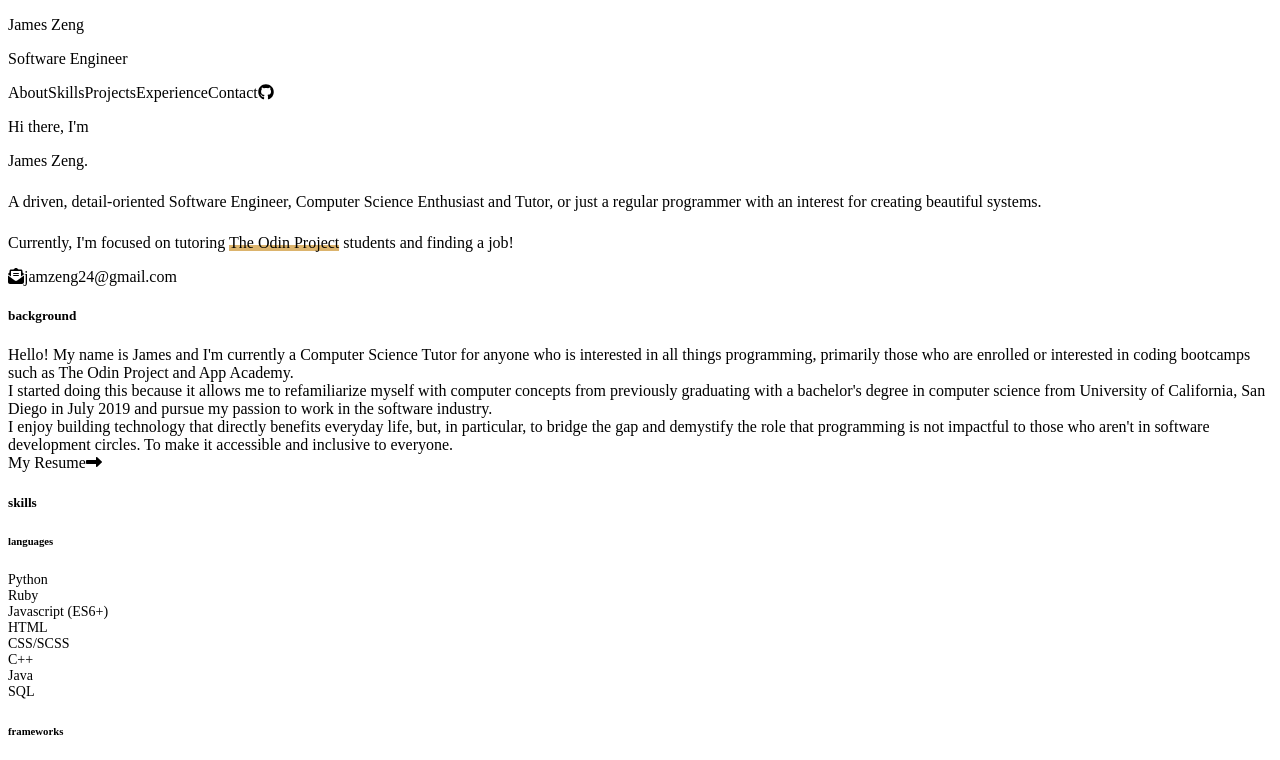
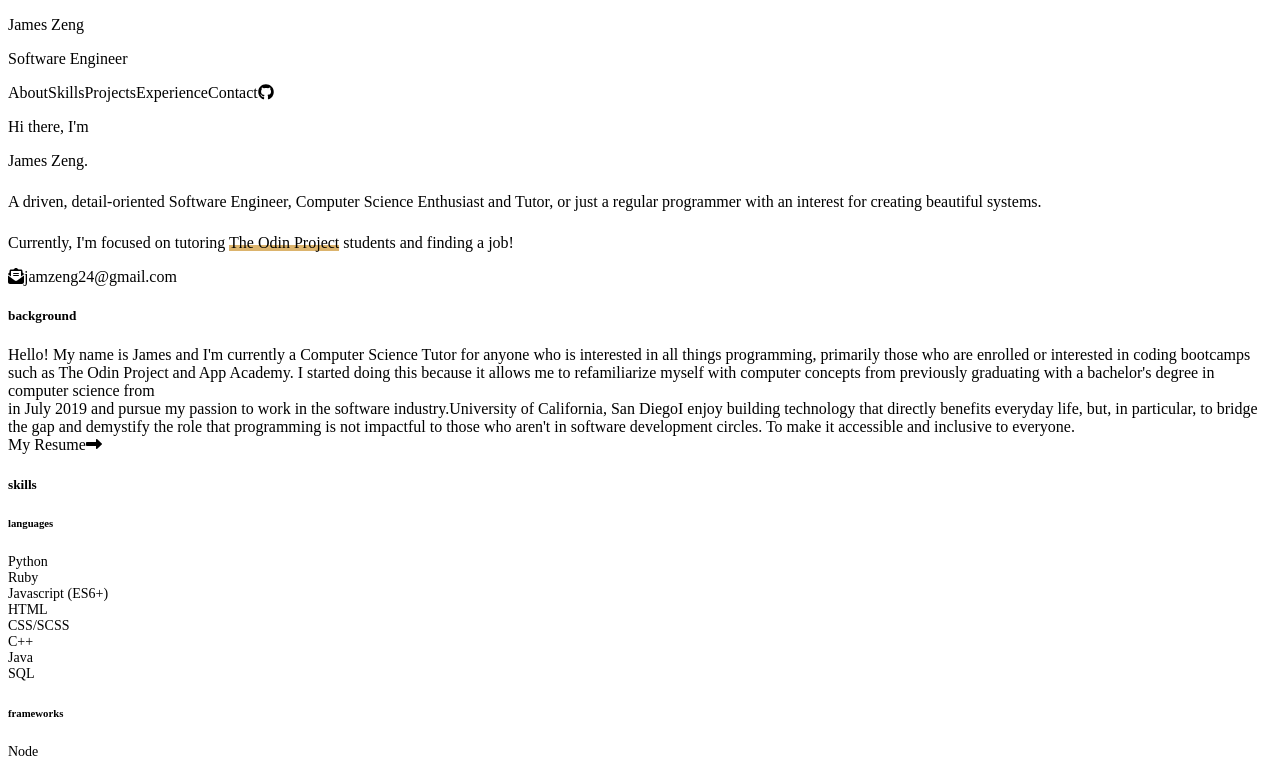
Before and after one commit to jamzeng24/Portfolio-Website, a Next.js app: page / in a window 1280 px wide. Shown: the top 760 px of the page. Built offline with nearby package versions, Linux system fonts and the light colour scheme.

Commit message:
edit background and resume

```diff
--- a/components/Background.js
+++ b/components/Background.js
@@ -11,15 +11,15 @@ export default function Background(props) {
         <a className='has-text-link has-text-weight-medium' href={user.odin.url} target='_blank' rel='noreferrer'>{user.odin.name}</a>
         {' and '}
         <a className='has-text-link has-text-weight-medium' href={user.app.url} target='_blank' rel='noreferrer'>{user.app.name}</a>
-        {'.'}
+        {'. ' + user.background[1]}
       </div>
       <div className='block'>
-        {user.background[1]}
+        {user.background[2]}
         <a className='has-text-link has-text-weight-medium' href={user.school.url} target='_blank' rel='noreferrer'>{user.school.name}</a>
-        {user.background[2]}
+        {user.background[3]}
       </div>
       <div className='block'>
-        {user.background[3]}
+        {user.background[4]}
       </div>
       <div className='block'>
         <a className='resume-link is-size-5' href='/resume.pdf' target='_blank'>
```
Also changed, not shown: 1 other file (tests, documents, lock files or other folders).
